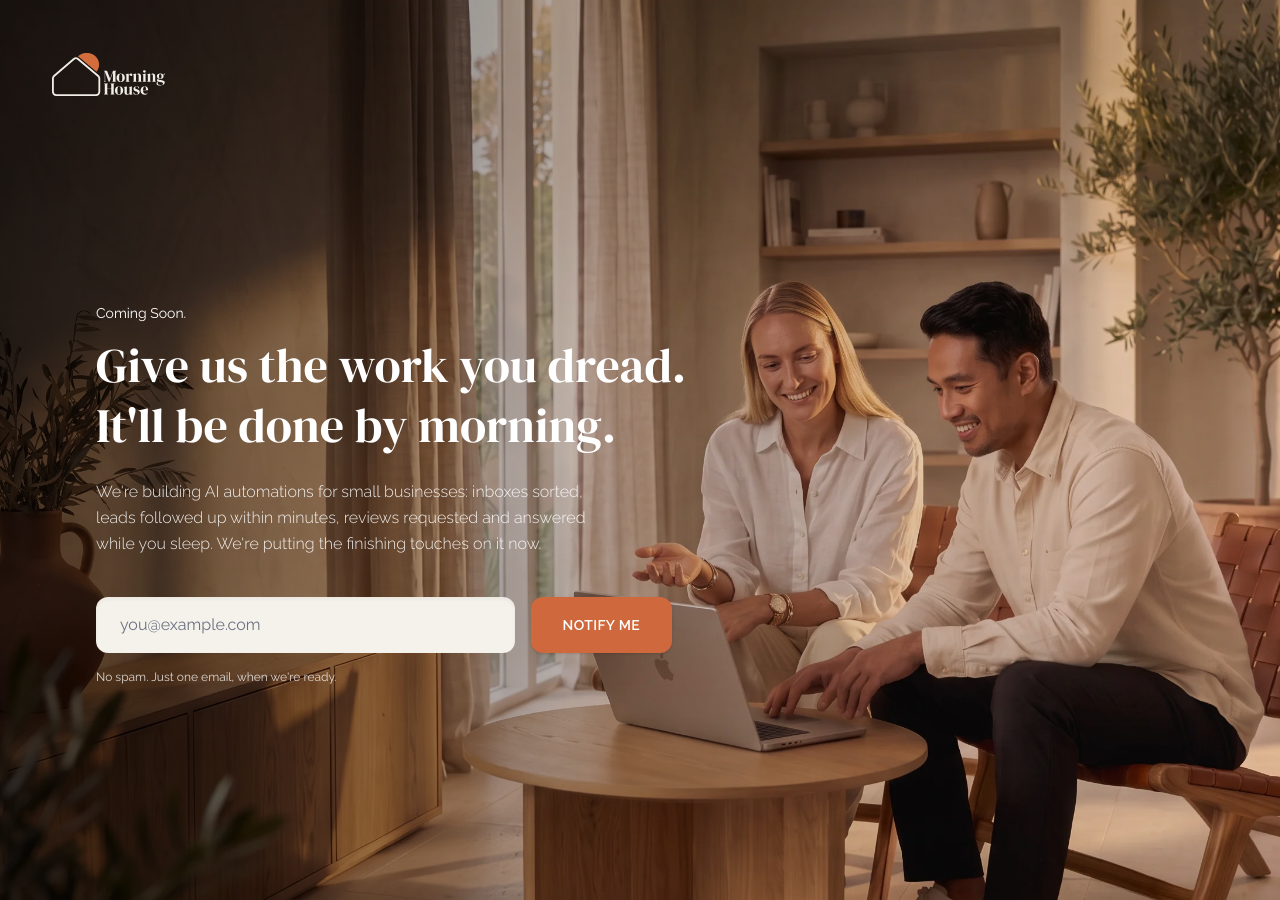
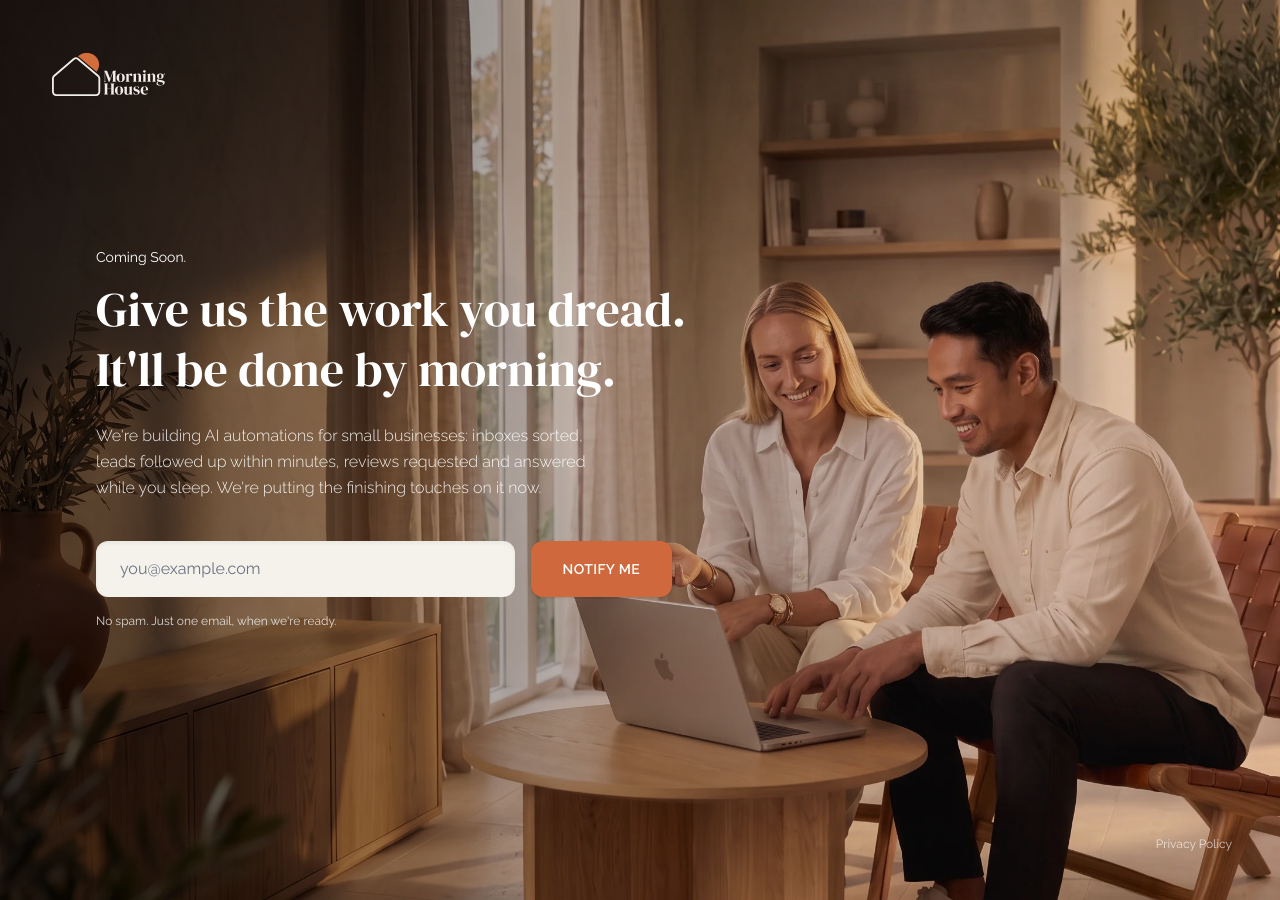
Before and after one commit to refinedislandcreations/morning-house, a Jekyll site: the page built from index.html, in a window 1280 px wide. Built offline with Jekyll 4.4.1, drawn with Linux system fonts in a browser that asks for light colours.

Commit message:
feat: add privacy policy page and footer link

```diff
--- a/assets/css/output.css
+++ b/assets/css/output.css
@@ -10,6 +10,7 @@
       "Courier New", monospace;
     --color-gray-500: oklch(55.1% 0.027 264.364);
     --color-gray-800: oklch(27.8% 0.033 256.848);
+    --color-gray-900: oklch(21% 0.034 264.665);
     --color-black: #000;
     --color-white: #fff;
     --spacing: 0.25rem;
@@ -17,6 +18,7 @@
     --container-lg: 32rem;
     --container-xl: 36rem;
     --container-2xl: 42rem;
+    --container-3xl: 48rem;
     --container-4xl: 56rem;
     --container-6xl: 72rem;
     --text-xs: 0.75rem;
@@ -42,7 +44,9 @@
     --text-7xl: 4.5rem;
     --text-7xl--line-height: 1;
     --font-weight-light: 300;
+    --font-weight-medium: 500;
     --font-weight-semibold: 600;
+    --font-weight-bold: 700;
     --tracking-wide: 0.025em;
     --leading-tight: 1.25;
     --leading-relaxed: 1.625;
@@ -217,6 +221,12 @@
   .z-10 {
     z-index: 10;
   }
+  .mx-auto {
+    margin-inline: auto;
+  }
+  .mb-2 {
+    margin-bottom: calc(var(--spacing) * 2);
+  }
   .mb-3 {
     margin-bottom: calc(var(--spacing) * 3);
   }
@@ -241,6 +251,9 @@
   .min-h-screen {
     min-height: 100vh;
   }
+  .max-w-3xl {
+    max-width: var(--container-3xl);
+  }
   .max-w-4xl {
     max-width: var(--container-4xl);
   }
@@ -259,14 +272,30 @@
   .resize {
     resize: both;
   }
+  .list-disc {
+    list-style-type: disc;
+  }
   .flex-col {
     flex-direction: column;
   }
   .justify-center {
     justify-content: center;
   }
+  .justify-end {
+    justify-content: flex-end;
+  }
   .gap-4 {
     gap: calc(var(--spacing) * 4);
+  }
+  :where(.space-y-2 > :not(:last-child)) {
+    --tw-space-y-reverse: 0;
+    margin-block-start: calc(calc(var(--spacing) * 2) * var(--tw-space-y-reverse));
+    margin-block-end: calc(calc(var(--spacing) * 2) * calc(1 - var(--tw-space-y-reverse)));
+  }
+  :where(.space-y-8 > :not(:last-child)) {
+    --tw-space-y-reverse: 0;
+    margin-block-start: calc(calc(var(--spacing) * 8) * var(--tw-space-y-reverse));
+    margin-block-end: calc(calc(var(--spacing) * 8) * calc(1 - var(--tw-space-y-reverse)));
   }
   .rounded-xl {
     border-radius: var(--radius-xl);
@@ -274,6 +303,9 @@
   .border {
     border-style: var(--tw-border-style);
     border-width: 1px;
+  }
+  .bg-\[\#eff0f3\] {
+    background-color: #eff0f3;
   }
   .bg-\[\#f5f1eb\] {
     background-color: #f5f1eb;
@@ -320,6 +352,9 @@
   .pb-16 {
     padding-bottom: calc(var(--spacing) * 16);
   }
+  .pl-5 {
+    padding-left: calc(var(--spacing) * 5);
+  }
   .font-body {
     font-family: var(--font-body);
   }
@@ -333,6 +368,10 @@
   .text-3xl {
     font-size: var(--text-3xl);
     line-height: var(--tw-leading, var(--text-3xl--line-height));
+  }
+  .text-lg {
+    font-size: var(--text-lg);
+    line-height: var(--tw-leading, var(--text-lg--line-height));
   }
   .text-sm {
     font-size: var(--text-sm);
@@ -353,9 +392,17 @@
     --tw-leading: var(--leading-tight);
     line-height: var(--leading-tight);
   }
+  .font-bold {
+    --tw-font-weight: var(--font-weight-bold);
+    font-weight: var(--font-weight-bold);
+  }
   .font-light {
     --tw-font-weight: var(--font-weight-light);
     font-weight: var(--font-weight-light);
+  }
+  .font-medium {
+    --tw-font-weight: var(--font-weight-medium);
+    font-weight: var(--font-weight-medium);
   }
   .font-semibold {
     --tw-font-weight: var(--font-weight-semibold);
@@ -368,11 +415,26 @@
   .whitespace-nowrap {
     white-space: nowrap;
   }
+  .text-\[\#b85a32\] {
+    color: #b85a32;
+  }
+  .text-gray-500 {
+    color: var(--color-gray-500);
+  }
   .text-gray-800 {
     color: var(--color-gray-800);
   }
+  .text-gray-900 {
+    color: var(--color-gray-900);
+  }
   .text-white {
     color: var(--color-white);
+  }
+  .text-white\/70 {
+    color: color-mix(in srgb, #fff 70%, transparent);
+    @supports (color: color-mix(in lab, red, red)) {
+      color: color-mix(in oklab, var(--color-white) 70%, transparent);
+    }
   }
   .text-white\/80 {
     color: color-mix(in srgb, #fff 80%, transparent);
@@ -392,6 +454,9 @@
   .placeholder-gray-500::placeholder {
     color: var(--color-gray-500);
   }
+  .opacity-80 {
+    opacity: 80%;
+  }
   .shadow {
     --tw-shadow: 0 1px 3px 0 var(--tw-shadow-color, rgb(0 0 0 / 0.1)), 0 1px 2px -1px var(--tw-shadow-color, rgb(0 0 0 / 0.1));
     box-shadow: var(--tw-inset-shadow), var(--tw-inset-ring-shadow), var(--tw-ring-offset-shadow), var(--tw-ring-shadow), var(--tw-shadow);
@@ -404,6 +469,10 @@
     outline-style: var(--tw-outline-style);
     outline-width: 1px;
   }
+  .brightness-0 {
+    --tw-brightness: brightness(0%);
+    filter: var(--tw-blur,) var(--tw-brightness,) var(--tw-contrast,) var(--tw-grayscale,) var(--tw-hue-rotate,) var(--tw-invert,) var(--tw-saturate,) var(--tw-sepia,) var(--tw-drop-shadow,);
+  }
   .transition {
     transition-property: color, background-color, border-color, outline-color, text-decoration-color, fill, stroke, --tw-gradient-from, --tw-gradient-via, --tw-gradient-to, opacity, box-shadow, transform, translate, scale, rotate, filter, -webkit-backdrop-filter, backdrop-filter, display, content-visibility, overlay, pointer-events;
     transition-timing-function: var(--tw-ease, var(--default-transition-timing-function));
@@ -412,6 +481,12 @@
   @media (hover: hover) {
     .hover\:bg-\[\#b85a32\]:hover {
       background-color: #b85a32;
+    }
+    .hover\:text-white:hover {
+      color: var(--color-white);
+    }
+    .hover\:underline:hover {
+      text-decoration-line: underline;
     }
   }
   .focus\:ring-2:focus {
@@ -550,6 +625,11 @@
     }
   }
 }
+@property --tw-space-y-reverse {
+  syntax: "*";
+  inherits: false;
+  initial-value: 0;
+}
 @property --tw-border-style {
   syntax: "*";
   inherits: false;
@@ -637,6 +717,59 @@
   inherits: false;
   initial-value: solid;
 }
+@property --tw-blur {
+  syntax: "*";
+  inherits: false;
+}
+@property --tw-brightness {
+  syntax: "*";
+  inherits: false;
+}
+@property --tw-contrast {
+  syntax: "*";
+  inherits: false;
+}
+@property --tw-grayscale {
+  syntax: "*";
+  inherits: false;
+}
+@property --tw-hue-rotate {
+  syntax: "*";
+  inherits: false;
+}
+@property --tw-invert {
+  syntax: "*";
+  inherits: false;
+}
+@property --tw-opacity {
+  syntax: "*";
+  inherits: false;
+}
+@property --tw-saturate {
+  syntax: "*";
+  inherits: false;
+}
+@property --tw-sepia {
+  syntax: "*";
+  inherits: false;
+}
+@property --tw-drop-shadow {
+  syntax: "*";
+  inherits: false;
+}
+@property --tw-drop-shadow-color {
+  syntax: "*";
+  inherits: false;
+}
+@property --tw-drop-shadow-alpha {
+  syntax: "<percentage>";
+  inherits: false;
+  initial-value: 100%;
+}
+@property --tw-drop-shadow-size {
+  syntax: "*";
+  inherits: false;
+}
 @property --tw-gradient-position {
   syntax: "*";
   inherits: false;
@@ -682,6 +815,7 @@
 @layer properties {
   @supports ((-webkit-hyphens: none) and (not (margin-trim: inline))) or ((-moz-orient: inline) and (not (color:rgb(from red r g b)))) {
     *, ::before, ::after, ::backdrop {
+      --tw-space-y-reverse: 0;
       --tw-border-style: solid;
       --tw-leading: initial;
       --tw-font-weight: initial;
@@ -701,6 +835,19 @@
       --tw-ring-offset-color: #fff;
       --tw-ring-offset-shadow: 0 0 #0000;
       --tw-outline-style: solid;
+      --tw-blur: initial;
+      --tw-brightness: initial;
+      --tw-contrast: initial;
+      --tw-grayscale: initial;
+      --tw-hue-rotate: initial;
+      --tw-invert: initial;
+      --tw-opacity: initial;
+      --tw-saturate: initial;
+      --tw-sepia: initial;
+      --tw-drop-shadow: initial;
+      --tw-drop-shadow-color: initial;
+      --tw-drop-shadow-alpha: 100%;
+      --tw-drop-shadow-size: initial;
       --tw-gradient-position: initial;
       --tw-gradient-from: #0000;
       --tw-gradient-via: #0000;
--- a/index.html
+++ b/index.html
@@ -43,5 +43,10 @@ title: Home
         No spam. Just one email, when we're ready.
       </p>
     </main>
+
+    <!-- Footer -->
+    <footer class="p-6 md:p-10 xl:p-12 flex justify-end">
+      <a href="{{ '/privacy.html' | relative_url }}" class="text-white/70 hover:text-white font-body text-[11px] md:text-xs transition">Privacy Policy</a>
+    </footer>
   </div>
 </div>
```
Also changed, not shown: privacy.html (added, +71 -0 lines).
